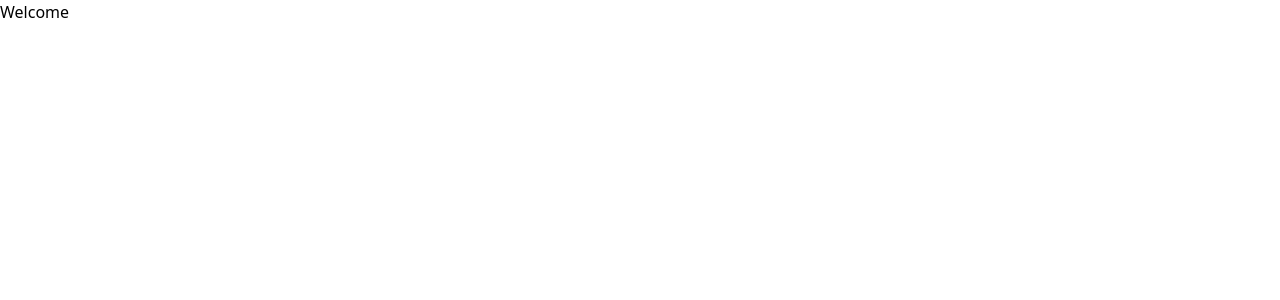
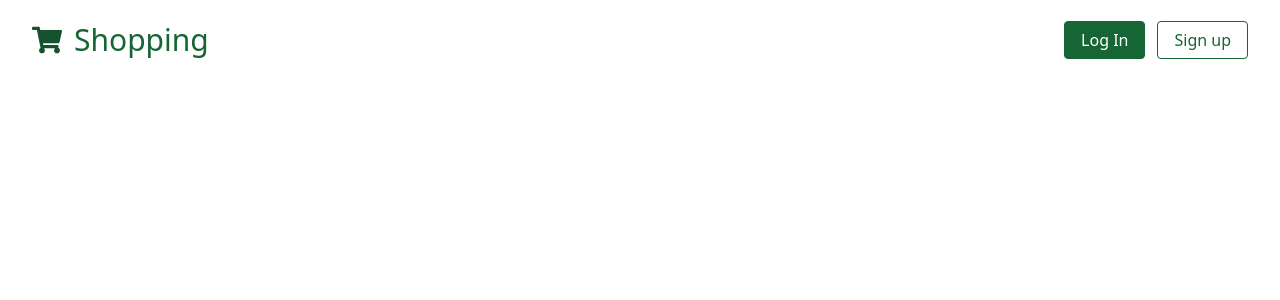
Before and after one commit to Xaid-vfx/imagery, a React (Create React App) app: page / in a window 1280 px wide. Shown: the top 300 px of the page. Built offline with nearby package versions, Linux system fonts and the light colour scheme; a web font is replaced by a local one.

Commit message:
Navbar UI added

```diff
--- a/package.json
+++ b/package.json
@@ -8,6 +8,7 @@
     "@testing-library/user-event": "^13.5.0",
     "react": "^18.2.0",
     "react-dom": "^18.2.0",
+    "react-icons": "^4.10.1",
     "react-router-dom": "^6.14.1",
     "react-scripts": "5.0.1",
     "web-vitals": "^2.1.4"
--- a/src/App.js
+++ b/src/App.js
@@ -1,4 +1,5 @@
 import './App.css';
+import Landing from './Pages/Landing/Landing';
 import SignIn from './Pages/Login/login';
 import { createRoot } from "react-dom/client";
 import {
@@ -17,7 +18,7 @@ function App() {
       <BrowserRouter>
         <Routes>
           <Route path="/login" element={<SignIn />}/>
-          <Route path="/" element={<div><h1>Welcome</h1></div>} />
+          <Route path="/" element={<Landing/>} />
 
         </Routes>
       </BrowserRouter>
--- /dev/null
+++ b/src/Pages/Landing/Landing.jsx
@@ -0,0 +1,11 @@
+import React from 'react'
+import Navbar from '../../components/Navbar/Navbar'
+
+export default function () {
+  return (
+    <div>
+        <Navbar/>
+
+    </div>
+  )
+}
--- /dev/null
+++ b/src/components/Navbar/Navbar.jsx
@@ -0,0 +1,21 @@
+import React from 'react'
+import SignIn from '../../Pages/Login/login'
+import  {FaShoppingCart}  from "react-icons/fa";
+
+export default function Navbar() {
+    return (
+        <div className='h-[10vh]  flex justify-center'>
+            <div className='flex items-center justify-between h-full w-[95%] '>
+                <div className='bg-white flex items-center gap-3'>
+                    <FaShoppingCart className='text-green-900 text-3xl'/>
+                    <div className='text-3xl text-green-800'>Shopping</div>
+                </div>
+                <div className='bg-white flex gap-3'>
+                    <button className='bg-green-800 border border-green-800  text-white py-1.5 rounded px-4 hover:text-green-800 hover:bg-white'>Log In</button>
+                    <button className='bg-white border border-green-800 text-green-800 py-1.5 rounded px-4 hover:bg-green-800 hover:text-white'>Sign up</button>
+                </div>
+            </div>
+
+        </div>
+    )
+}
```
Also changed, not shown: 1 other file (tests, documents, lock files or other folders).
